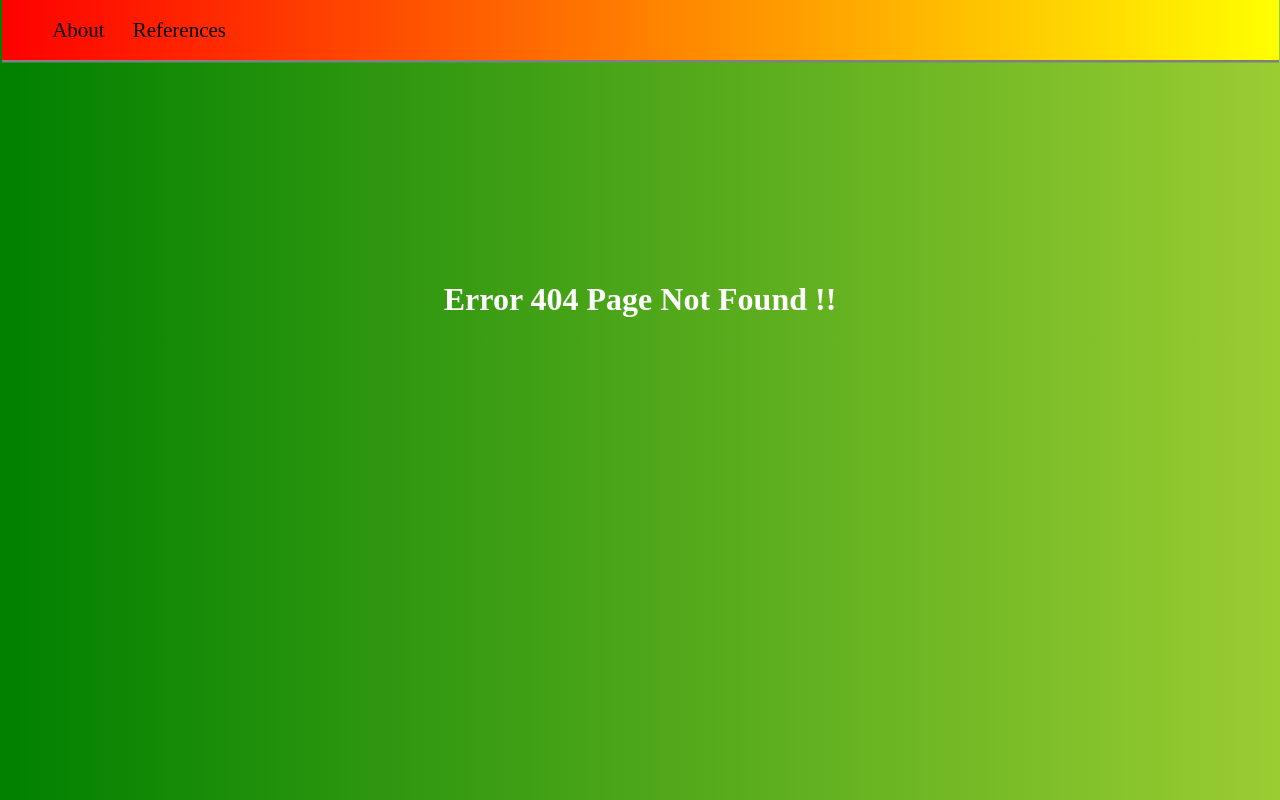
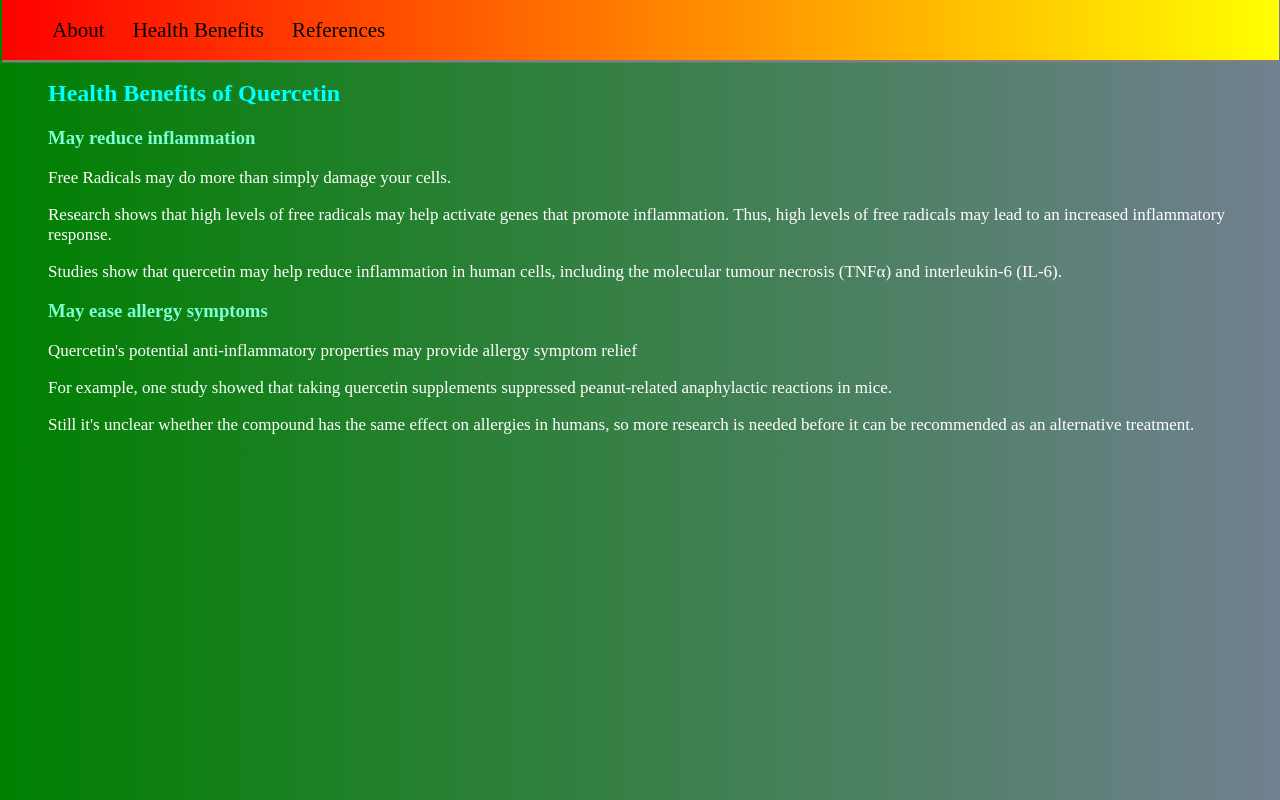
Before and after one commit to pankajkumarphe21/ugproject, a React (Vite) app: page /health_benefits in a window 1280 px wide. Before the commit this address had no page. Built offline with nearby package versions, Linux system fonts and the light colour scheme.

Commit message:
health benefits added

```diff
--- a/index.html
+++ b/index.html
@@ -1,4 +1,4 @@
-<!doctype html>
+<!DOCTYPE html>
 <html lang="en">
   <head>
     <meta charset="UTF-8" />
@@ -7,8 +7,8 @@
     <title>Quercetin</title>
     <style>
       html {
-    background-image: linear-gradient(to right,green,yellowgreen);
-  }
+        background-image: linear-gradient(to right, green, slategray);
+      }
     </style>
   </head>
   <body>
--- a/src/App.jsx
+++ b/src/App.jsx
@@ -1,8 +1,9 @@
 import About from "./Components/About";
 import References from "./Components/References";
 import Navbar from "./Components/Navbar";
-import { BrowserRouter, Outlet, Route, Routes } from "react-router-dom";
+import { BrowserRouter, Route, Routes } from "react-router-dom";
 import Error from "./Components/Error";
+import HealthBenefits from "./Components/HealthBenefits";
 
 function App() {
   return (
@@ -15,6 +16,7 @@ function App() {
           </Route>
           <Route path="*" element={<Error />} />
           <Route path="references" element={<References />} />
+          <Route path="health_benefits" element={<HealthBenefits />} />
         </Routes>
       </BrowserRouter>
     </>
--- /dev/null
+++ b/src/Components/HealthBenefits.jsx
@@ -0,0 +1,19 @@
+import styles from './../styles/HealthBenefits.module.css'
+
+const HealthBenefits = () => {
+  return (
+    <div className={styles.hb}>
+      <h2>Health Benefits of Quercetin</h2>
+      <h3>May reduce inflammation</h3>
+      <p>Free Radicals may do more than simply damage your cells.</p>
+      <p>Research shows that high levels of free radicals may help activate genes that promote inflammation. Thus, high levels of free radicals may lead to an increased inflammatory response.</p>
+      <p>Studies show that quercetin may help reduce inflammation in human cells, including the molecular tumour necrosis (TNFα) and interleukin-6 (IL-6).</p>
+      <h3>May ease allergy symptoms</h3>
+      <p>Quercetin's potential anti-inflammatory properties may provide allergy symptom relief</p>
+      <p>For example, one study showed that taking quercetin supplements suppressed peanut-related anaphylactic reactions in mice.</p>
+      <p>Still it's unclear whether the compound has the same effect on allergies in humans, so more research is needed before it can be recommended as an alternative treatment.</p>
+    </div>
+  );
+};
+
+export default HealthBenefits;
--- a/src/Components/Navbar.jsx
+++ b/src/Components/Navbar.jsx
@@ -7,6 +7,9 @@ const Navbar = () => {
       <Link to="/" className={styles.first}>
         About
       </Link>
+      <Link to="/health_benefits">
+        Health Benefits
+      </Link>
       <Link to="/references">
         References
       </Link>
--- a/src/styles/About.module.css
+++ b/src/styles/About.module.css
@@ -33,3 +33,6 @@
 .about>ul>li:hover{
     transform: scale(1.01);
 }
+.about>h2{
+    margin-bottom: -9px;
+}
--- /dev/null
+++ b/src/styles/HealthBenefits.module.css
@@ -0,0 +1,13 @@
+.hb{
+    padding-left: 40px;
+}
+.hb>h2{
+    color: aqua;
+}
+.hb>h3{
+    color: aquamarine;
+}
+.hb>p{
+    color: white;
+    font-size: 17px;
+}
--- a/src/styles/References.module.css
+++ b/src/styles/References.module.css
@@ -15,7 +15,7 @@
 .references>ul>li>a{
     color: aquamarine;
 }
-h2{
+.references>h2{
     display: flex;
     color: fuchsia;
 }
```
Also changed, not shown: src/Components/About.jsx (+36 -13 lines).
